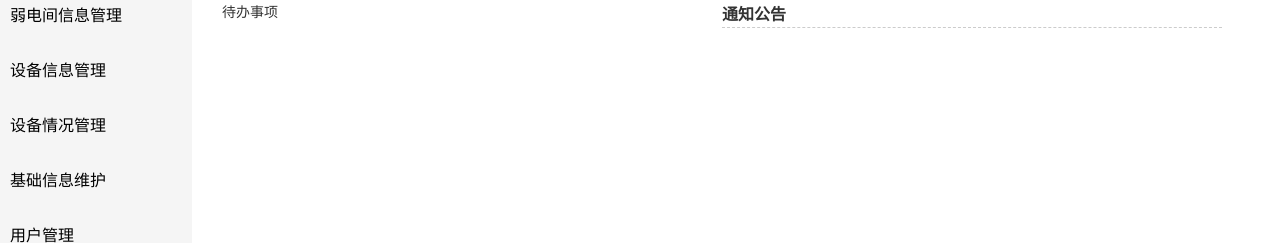
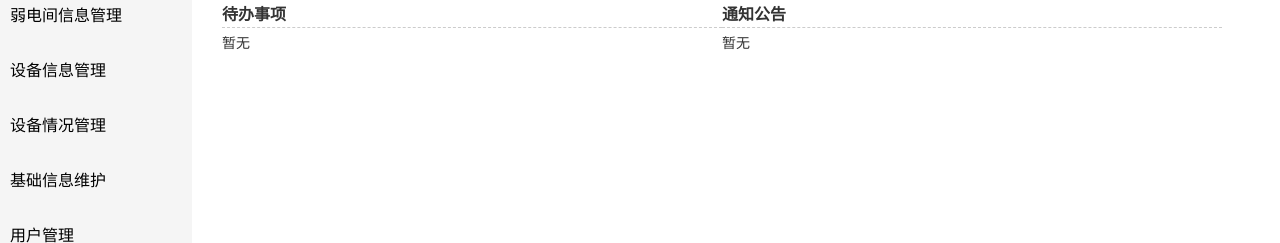
Before and after one commit to derek-s/devonlinemgmt, a Python web app: template templates/admin/admin.html in a window 1280 px wide. Shown: the part 182-425 px from the top of the page. Run offline with Jinja, Linux system fonts and the light colour scheme; the template is opened without the code that fills it, so the values that code supplies are empty; some libraries are stand-ins or nearby versions.

Commit message:
change notice/event templates

```diff
--- a/templates/admin/admin.html
+++ b/templates/admin/admin.html
@@ -20,10 +20,23 @@
             <span>hi, {{ current_user.username }} 欢迎使用设备信息管理系统</span>
         </div>
         <div class="backlog">
-            <span>待办事项</span>
+            <label class="noticelabel">待办事项</label> {% if events is not none %}
+            <lable>暂无</lable>
+            {% else %}
+            <ul class="noticeul">
+                {% for eventlist in events %}
+                <li class="noticeli">
+                    <label class="noticeinline">{{ eventlist.EventName }}</label>
+                    <label class="noticeinline noticedate">{{ eventlist.ECreationDate }}</label>
+                </li>
+                {% endfor %}
+            </ul>
+            {% endif %}
         </div>
         <div class="inform">
-            <label class="noticelabel">通知公告</label>
+            <label class="noticelabel">通知公告</label> {% if data is not none %}
+            <lable>暂无</lable>
+            {% else %}
             <ul class="noticeul">
                 {% for datalist in data %}
                 <li class="noticeli">
@@ -33,7 +46,7 @@
                 </li>
                 {% endfor %}
             </ul>
-
+            {% endif %}
         </div>
     </div>
 </div>
```
